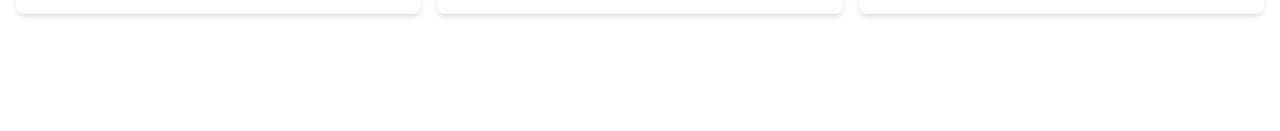
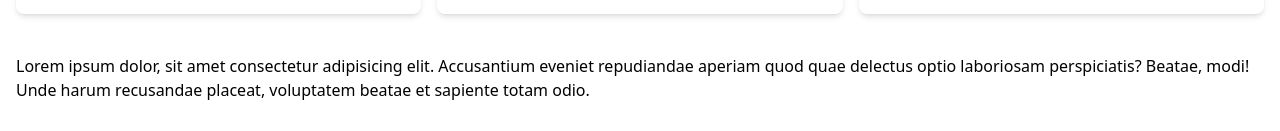
Before and after one commit to SNcodeur2001/mon-site, an Angular app: page /home in a window 1280 px wide. Shown: the part 2302-2433 px from the top of the page. Before the commit the page ends 2388 px from the top, so only its background shows below. Built offline with nearby package versions, Linux system fonts and the light colour scheme; some icons are missing.

Commit message:
initialisation de la partie formulaire

```diff
--- a/src/app/app.component.html
+++ b/src/app/app.component.html
@@ -224,10 +224,17 @@
       </div>
     </div>
   </div>
+  <!-- Contact Fom -->
+  <div>
+    <div>
+      <form action=""></form>
+    </div>
+    <div>Lorem ipsum dolor, sit amet consectetur adipisicing elit. Accusantium eveniet repudiandae aperiam quod quae
+      delectus optio laboriosam perspiciatis? Beatae, modi! Unde harum recusandae placeat, voluptatem beatae et sapiente
+       totam odio.</div>
+
+  </div>
 
 </div>
-
-
-
   </body>
 </html>
```
